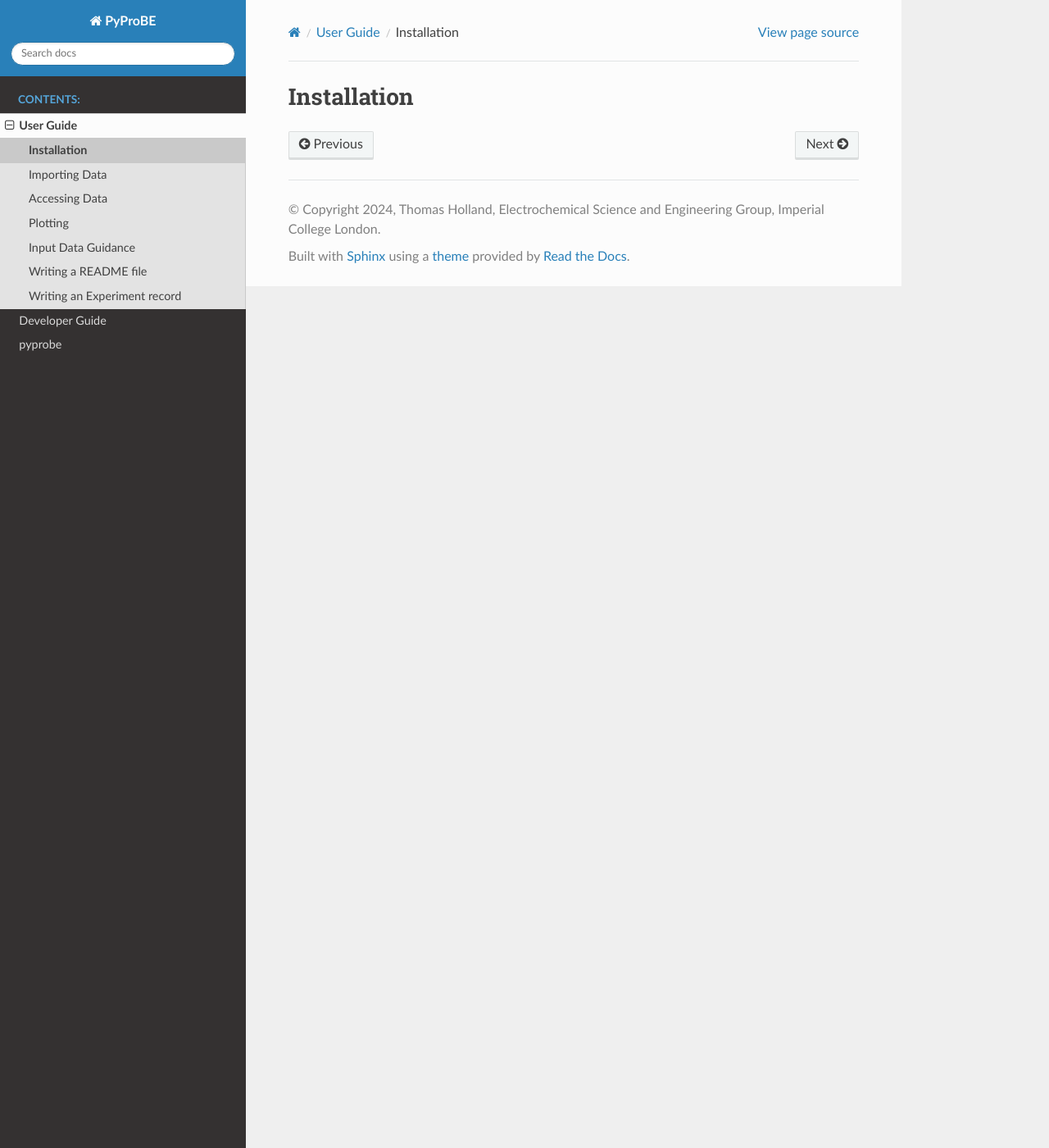
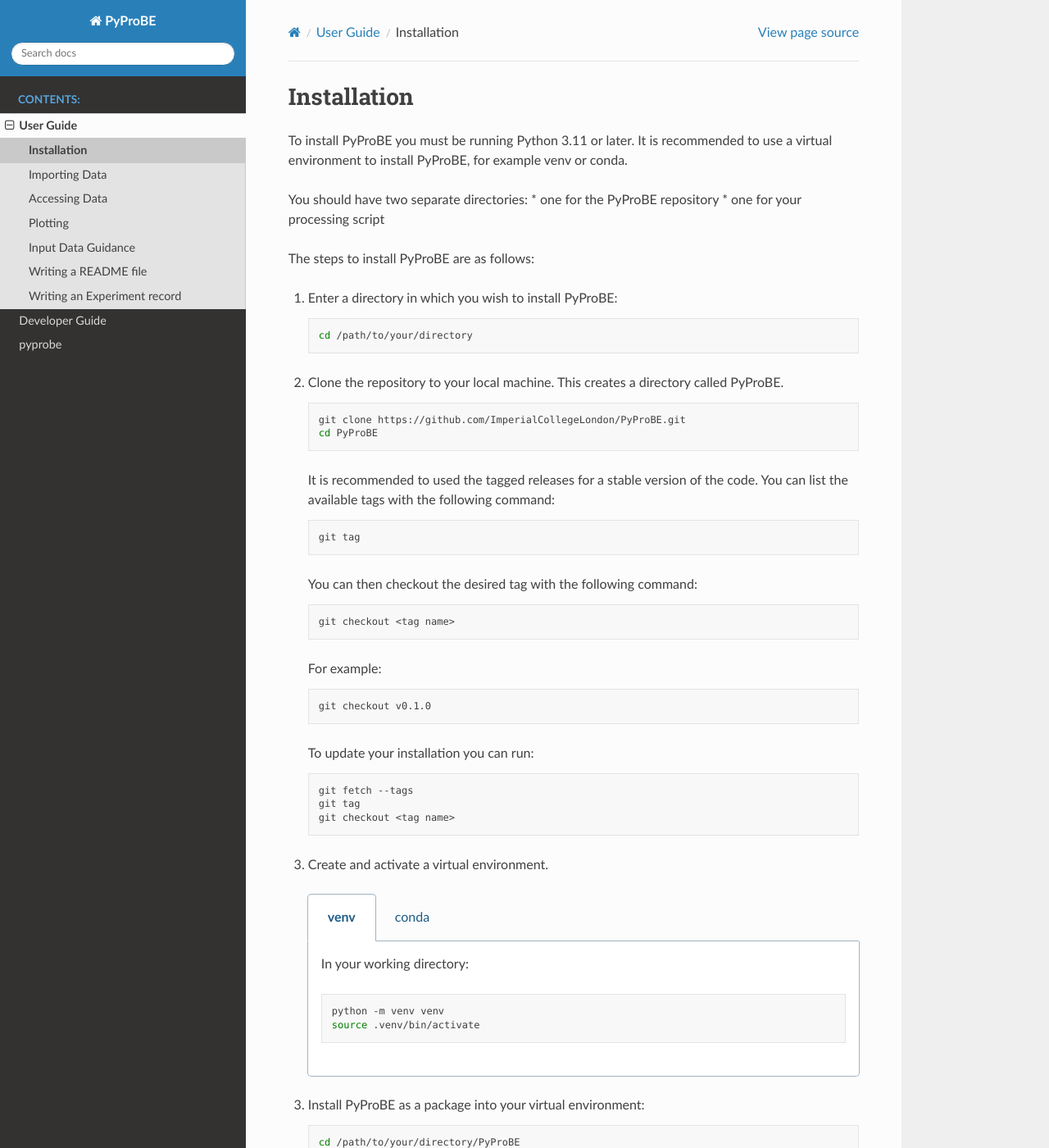
Before and after one commit to ImperialCollegeLondon/PyProBE, a Sphinx documentation site: the page built from docs/source/installation.rst, in a window 1280 px wide and 1400 px high. Shown: the whole window at 82% size. Built offline with Sphinx 7.4.7 and the Read the Docs theme 2.0.0, drawn with Linux system fonts in a browser that asks for light colours; some of the changed text lies outside the part shown.

Commit message:
Add installation instructions to user guide

```diff
--- a/docs/source/installation.rst
+++ b/docs/source/installation.rst
@@ -1,2 +1,88 @@
 Installation
 ============
+
+To install PyProBE you must be running Python 3.11 or later. It is recommended to use a
+virtual environment to install PyProBE, for example venv or conda.
+
+You should have two separate directories:
+* one for the PyProBE repository
+* one for your processing script
+
+The steps to install PyProBE are as follows:
+
+1. Enter a directory in which you wish to install PyProBE:
+
+   .. code-block:: bash
+
+      cd /path/to/your/directory
+
+2. Clone the repository to your local machine. This creates a directory called PyProBE.
+
+   .. code-block:: bash
+
+      git clone https://github.com/ImperialCollegeLondon/PyProBE.git
+      cd PyProBE
+
+   It is recommended to used the tagged releases for a stable version of the code.
+   You can list the available tags with the following command:
+
+   .. code-block:: bash
+
+      git tag
+
+   You can then checkout the desired tag with the following command:
+
+   .. code-block:: bash
+
+      git checkout <tag name>
+
+   For example:
+
+   .. code-block:: bash
+
+      git checkout v0.1.0
+
+
+   To update your installation you can run:
+
+   .. code-block:: bash
+
+      git fetch --tags
+      git tag
+      git checkout <tag name>
+
+3. Create and activate a virtual environment.
+
+  .. tabs::
+      .. tab:: venv
+
+         In your working directory:
+
+         .. code-block:: bash
+
+            python -m venv venv
+            source .venv/bin/activate
+
+      .. tab:: conda
+
+         In any directory:
+
+         .. code-block:: bash
+
+            conda create -n pyprobe python=3.12
+            conda activate pyprobe
+
+3. Install PyProBE as a package into your virtual environment:
+
+   .. code-block:: bash
+
+      cd /path/to/your/directory/PyProBE
+      pip install .
+
+4. In your working directory you can create a new python script or jupyter notebook to
+   process your data. You can import PyProBE into your script as follows:
+
+   .. code-block:: python
+
+      from PyProBE.cell import Cell
+      from PyProBE.plot import Plot
```
